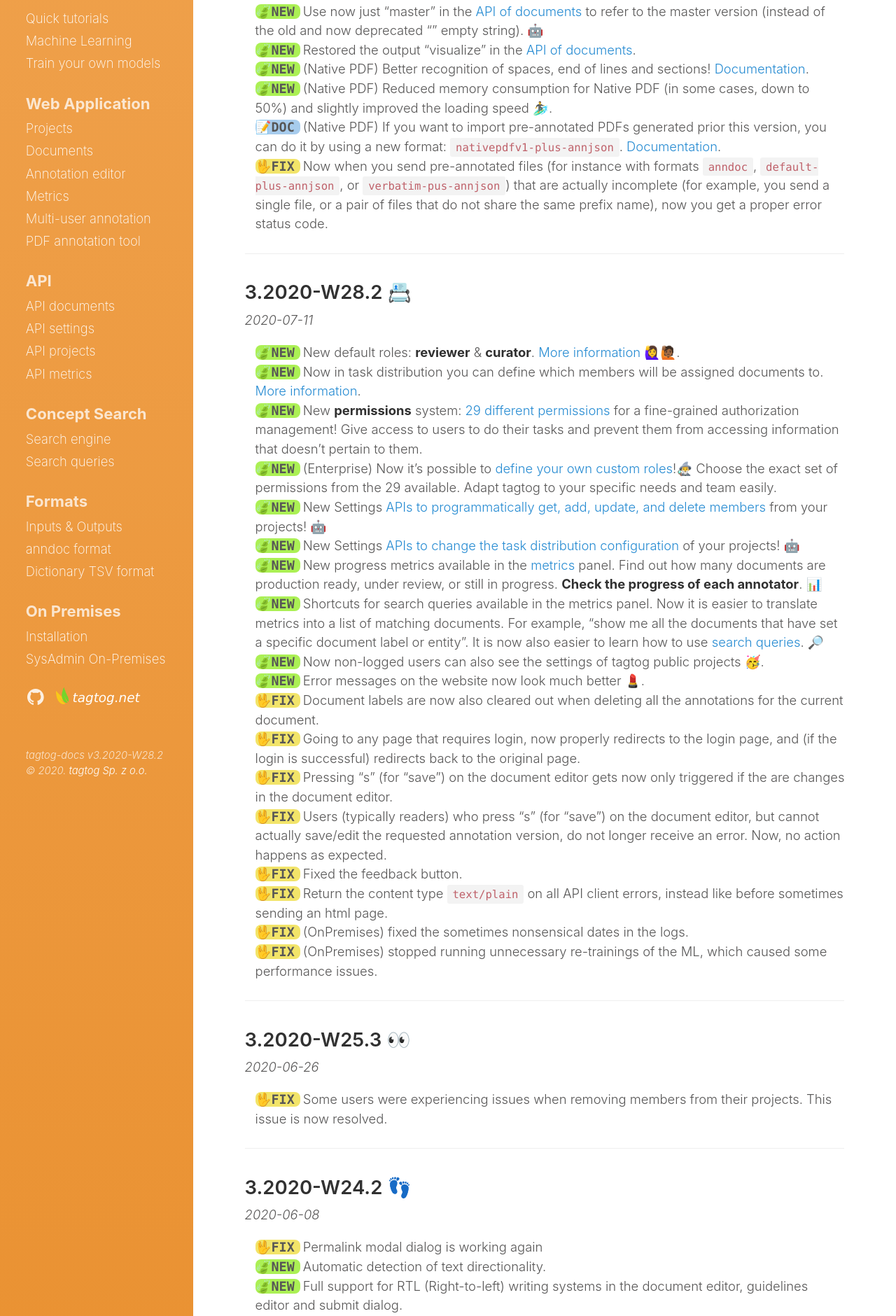
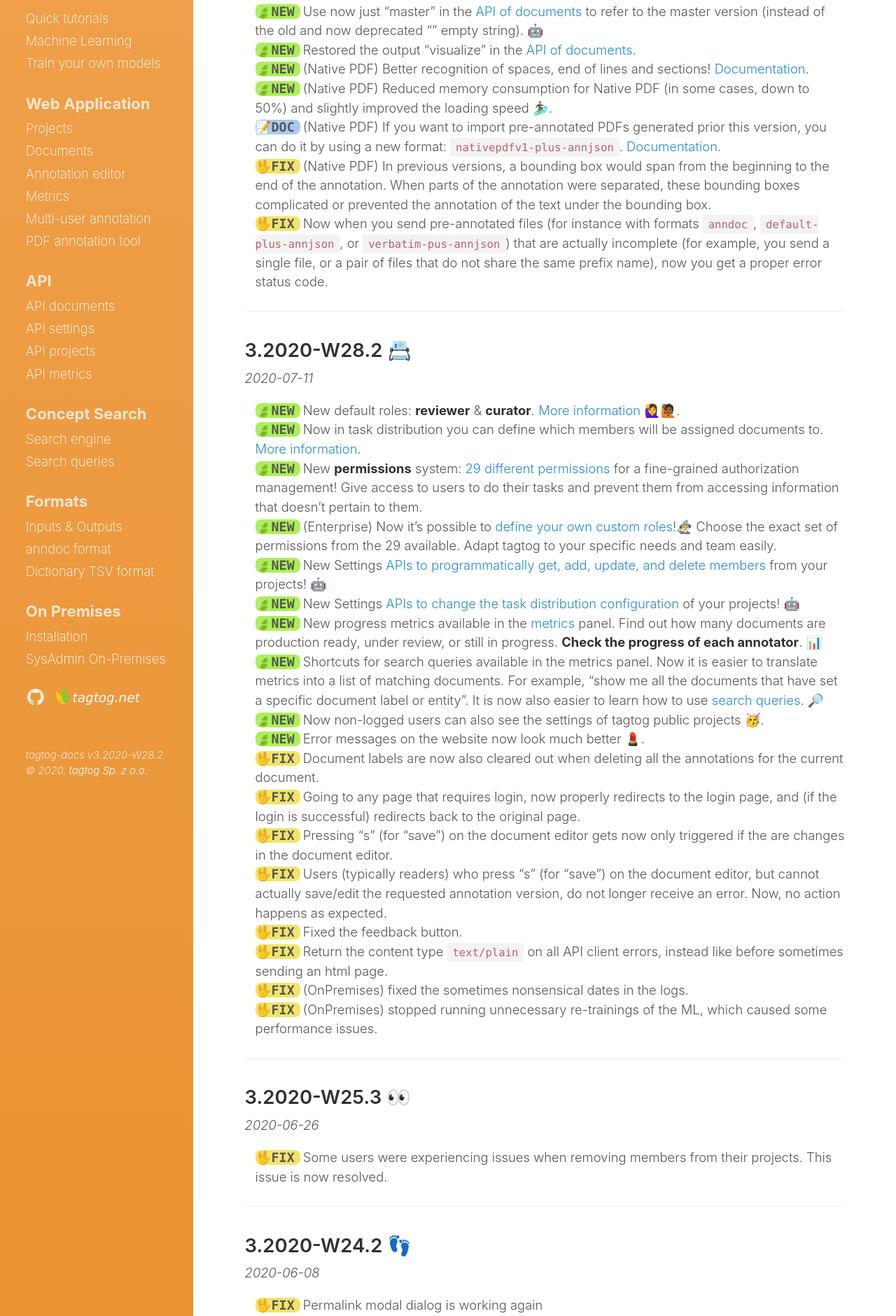
Before and after one commit to tagtogorg/tagtog-doc, a Jekyll site: the page built from updates.md, in a window 1280 px wide. Shown: the part 411-2291 px from the top of the page at 70% size. Built offline with Jekyll 4.4.1, drawn with Linux system fonts in a browser that asks for light colours; nearby versions of some CDN libraries; emoji names are drawn with the system emoji font; some of the changed text lies outside the part shown.

Commit message:
update updates with new fix

```diff
--- a/updates.md
+++ b/updates.md
@@ -22,6 +22,7 @@ Moreover, follow the latest updates on our [Twitter: @tagtog_net 🐦](https://t
   <li class="new"><span markdown="1">(Native PDF) Better recognition of spaces, end of lines and sections! [Documentation](pdf-annotation-tool.html#spacing).</span></li>
   <li class="new"><span markdown="1">(Native PDF) Reduced memory consumption for Native PDF (in some cases, down to 50%) and slightly improved the loading speed 🏄‍♂️.</span></li>
   <li class="doc"><span markdown="1">(Native PDF) If you want to import pre-annotated PDFs generated prior this version, you can do it by using a new format: `nativepdfv1-plus-annjson`. [Documentation](ioformats.html#annotation-input-formats).</span></li>
+  <li class="fix"><span markdown="1">(Native PDF) In previous versions, a bounding box would span from the beginning to the end of the annotation. When parts of the annotation were separated, these bounding boxes complicated or prevented the annotation of the text under the bounding box.</span></li>
   <li class="fix"><span markdown="1">Now when you send pre-annotated files (for instance with formats `anndoc`, `default-plus-annjson`, or `verbatim-pus-annjson`) that are actually incomplete (for example, you send a single file, or a pair of files that do not share the same prefix name), now you get a proper error status code.</span></li>
   <li></li>
 </ul>
```
